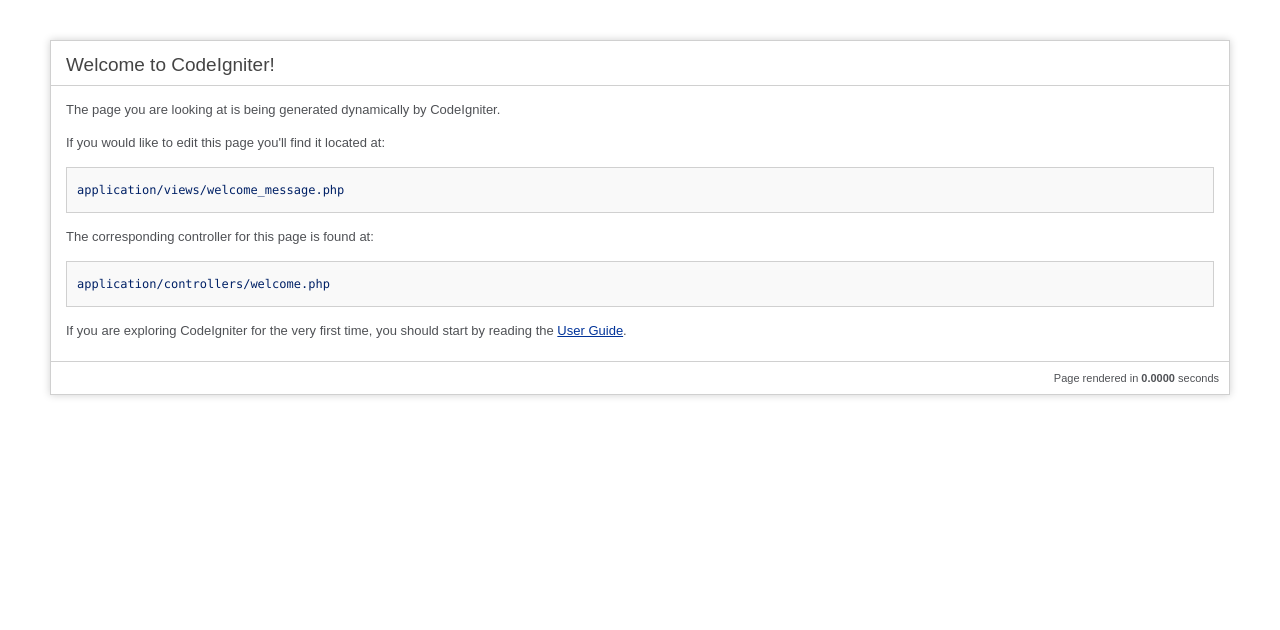
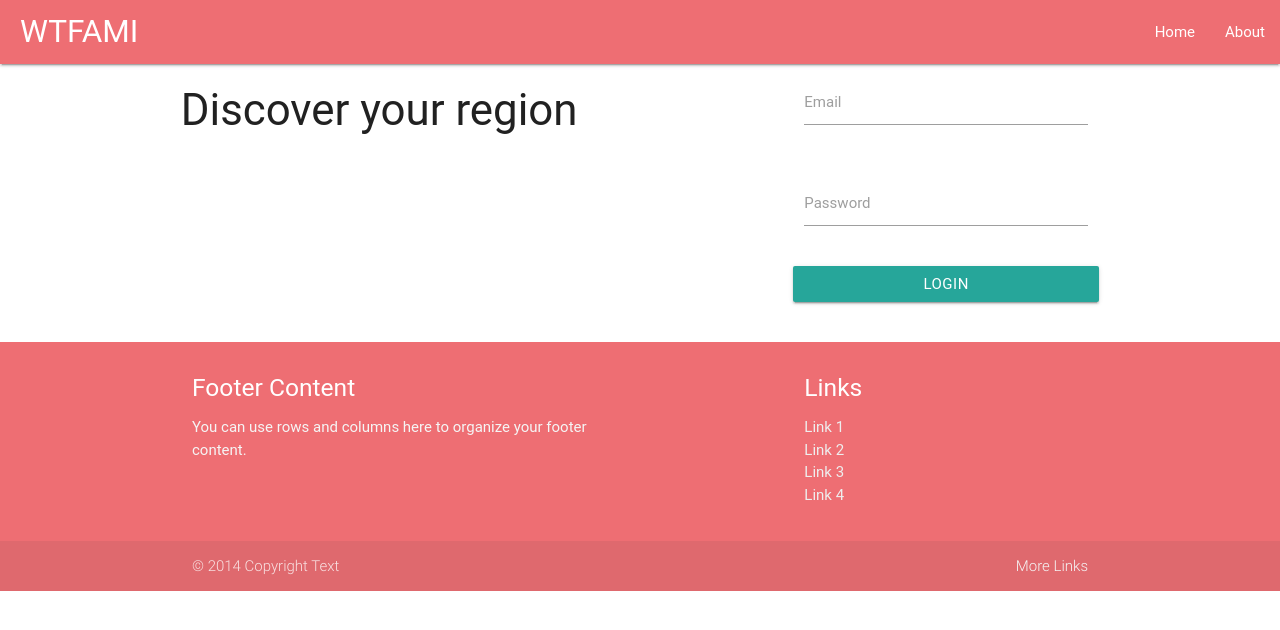
Before and after one commit to GabDesilets/wtfami, a CodeIgniter app: page / in a window 1280 px wide. Shown: the top 630 px of the page. Run offline with CodeIgniter, Linux system fonts and the light colour scheme; some libraries are stand-ins or nearby versions; some web fonts are replaced.

Commit message:
Raw login view

```diff
--- a/application/views/welcome_message.php
+++ b/application/views/welcome_message.php
@@ -1,88 +1,85 @@
 <!DOCTYPE html>
-<html lang="en">
+<html>
 <head>
-	<meta charset="utf-8">
-	<title>Welcome to CodeIgniter</title>
+	<!--Import Google Icon Font-->
+	<link href="http://fonts.googleapis.com/icon?family=Material+Icons" rel="stylesheet">
+	<!-- Compiled and minified CSS -->
+	<link rel="stylesheet" href="https://cdnjs.cloudflare.com/ajax/libs/materialize/0.97.5/css/materialize.min.css">
 
-	<style type="text/css">
+	<!--Let browser know website is optimized for mobile-->
+	<meta name="viewport" content="width=device-width, initial-scale=1.0"/>
 
-	::selection{ background-color: #E13300; color: white; }
-	::moz-selection{ background-color: #E13300; color: white; }
-	::webkit-selection{ background-color: #E13300; color: white; }
+	<title>Where the Fuck Am I?!</title>
+</head>
 
-	body {
-		background-color: #fff;
-		margin: 40px;
-		font: 13px/20px normal Helvetica, Arial, sans-serif;
-		color: #4F5155;
-	}
+<body>
+<!--Import jQuery before materialize.js-->
+<script type="text/javascript" src="https://code.jquery.com/jquery-2.1.1.min.js"></script>
+<!-- Compiled and minified JavaScript -->
+<script src="https://cdnjs.cloudflare.com/ajax/libs/materialize/0.97.5/js/materialize.min.js"></script>
 
-	a {
-		color: #003399;
-		background-color: transparent;
-		font-weight: normal;
-	}
 
-	h1 {
-		color: #444;
-		background-color: transparent;
-		border-bottom: 1px solid #D0D0D0;
-		font-size: 19px;
-		font-weight: normal;
-		margin: 0 0 14px 0;
-		padding: 14px 15px 10px 15px;
-	}
-
-	code {
-		font-family: Consolas, Monaco, Courier New, Courier, monospace;
-		font-size: 12px;
-		background-color: #f9f9f9;
-		border: 1px solid #D0D0D0;
-		color: #002166;
-		display: block;
-		margin: 14px 0 14px 0;
-		padding: 12px 10px 12px 10px;
-	}
-
-	#body{
-		margin: 0 15px 0 15px;
-	}
-
-	p.footer{
-		text-align: right;
-		font-size: 11px;
-		border-top: 1px solid #D0D0D0;
-		line-height: 32px;
-		padding: 0 10px 0 10px;
-		margin: 20px 0 0 0;
-	}
-
-	#container{
-		margin: 10px;
-		border: 1px solid #D0D0D0;
-		-webkit-box-shadow: 0 0 8px #D0D0D0;
-	}
-	</style>
-</head>
-<body>
-
-<div id="container">
-	<h1>Welcome to CodeIgniter!</h1>
-
-	<div id="body">
-		<p>The page you are looking at is being generated dynamically by CodeIgniter.</p>
-
-		<p>If you would like to edit this page you'll find it located at:</p>
-		<code>application/views/welcome_message.php</code>
-
-		<p>The corresponding controller for this page is found at:</p>
-		<code>application/controllers/welcome.php</code>
-
-		<p>If you are exploring CodeIgniter for the very first time, you should start by reading the <a href="user_guide/">User Guide</a>.</p>
+<nav>
+	<div class="nav-wrapper">
+		<a href="#" class="brand-logo" style="padding-left: 20px;">WTFAMI</a>
+		<ul id="nav-mobile" class="right hide-on-med-and-down">
+			<li><a href="#">Home</a></li>
+			<li><a href="about">About</a></li>
+		</ul>
 	</div>
-
-	<p class="footer">Page rendered in <strong>{elapsed_time}</strong> seconds</p>
+</nav>
+<div class="container">
+	<div class="row" >
+		<div class="col s8">
+			<div class="row">
+				<h3 class="bold">Discover your region</h3>
+			</div>
+		</div>
+		<div class="col s4">
+			<form>
+				<div class="row">
+					<div class="input-field col s12">
+						<input id="email" type="email" class="validate">
+						<label for="email">Email</label>
+					</div>
+				</div>
+				<div class="row">
+					<div class="input-field col s12">
+						<input id="password" type="password" class="validate">
+						<label for="password">Password</label>
+					</div>
+				</div>
+				<div class="row">
+					<button class="btn waves-effect waves-light center col s12" type="submit" name="action">Login</button>
+				</div>
+			</form>
+		</div>
+	</div>
 </div>
-
+<footer class="page-footer">
+	<div class="container">
+		<div class="row">
+			<div class="col l6 s12">
+				<h5 class="white-text">Footer Content</h5>
+				<p class="grey-text text-lighten-4">You can use rows and columns here to organize your footer content.</p>
+			</div>
+			<div class="col l4 offset-l2 s12">
+				<h5 class="white-text">Links</h5>
+				<ul>
+					<li><a class="grey-text text-lighten-3" href="#!">Link 1</a></li>
+					<li><a class="grey-text text-lighten-3" href="#!">Link 2</a></li>
+					<li><a class="grey-text text-lighten-3" href="#!">Link 3</a></li>
+					<li><a class="grey-text text-lighten-3" href="#!">Link 4</a></li>
+				</ul>
+			</div>
+		</div>
+	</div>
+	<div class="footer-copyright">
+		<div class="container">
+			© 2014 Copyright Text
+			<a class="grey-text text-lighten-4 right" href="#!">More Links</a>
+		</div>
+	</div>
+</footer>
 </body>
 </html>
```
